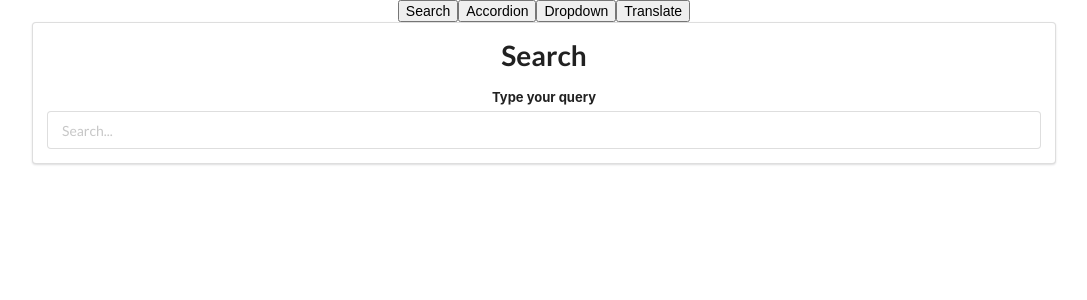
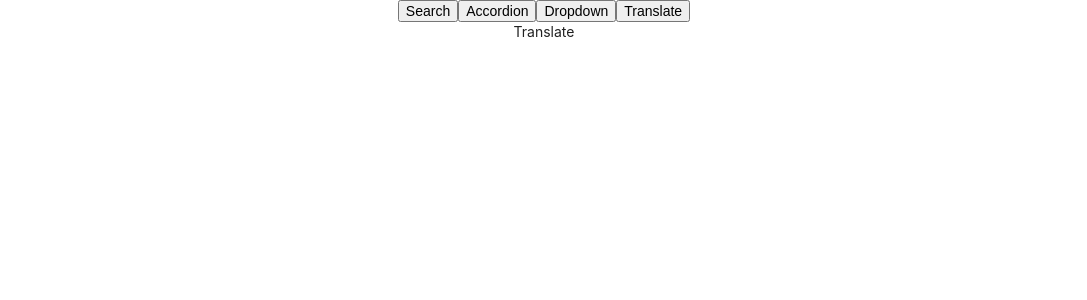
Before and after one commit to yunusparvezkhan/widget-app, a React (Create React App) app: page / in a window 1280 px wide. Shown: the top 300 px of the page, without its empty margins (96-1183 px from the left). Built offline with nearby package versions, Linux system fonts and the light colour scheme.

Commit message:
Made the translate page default on the app

```diff
--- a/src/App.js
+++ b/src/App.js
@@ -7,7 +7,7 @@ import dropdownoptions from './data/Dropdown-data.js'
 import Translate from "./components/Translate";
 
 const App = () => {
-  const [activepage, setActivepage] = useState('search');
+  const [activepage, setActivepage] = useState('translate');
   const [selectedop, setSelectedop] = useState({ label: 'Select', value: '#202020' });
 
 
```
